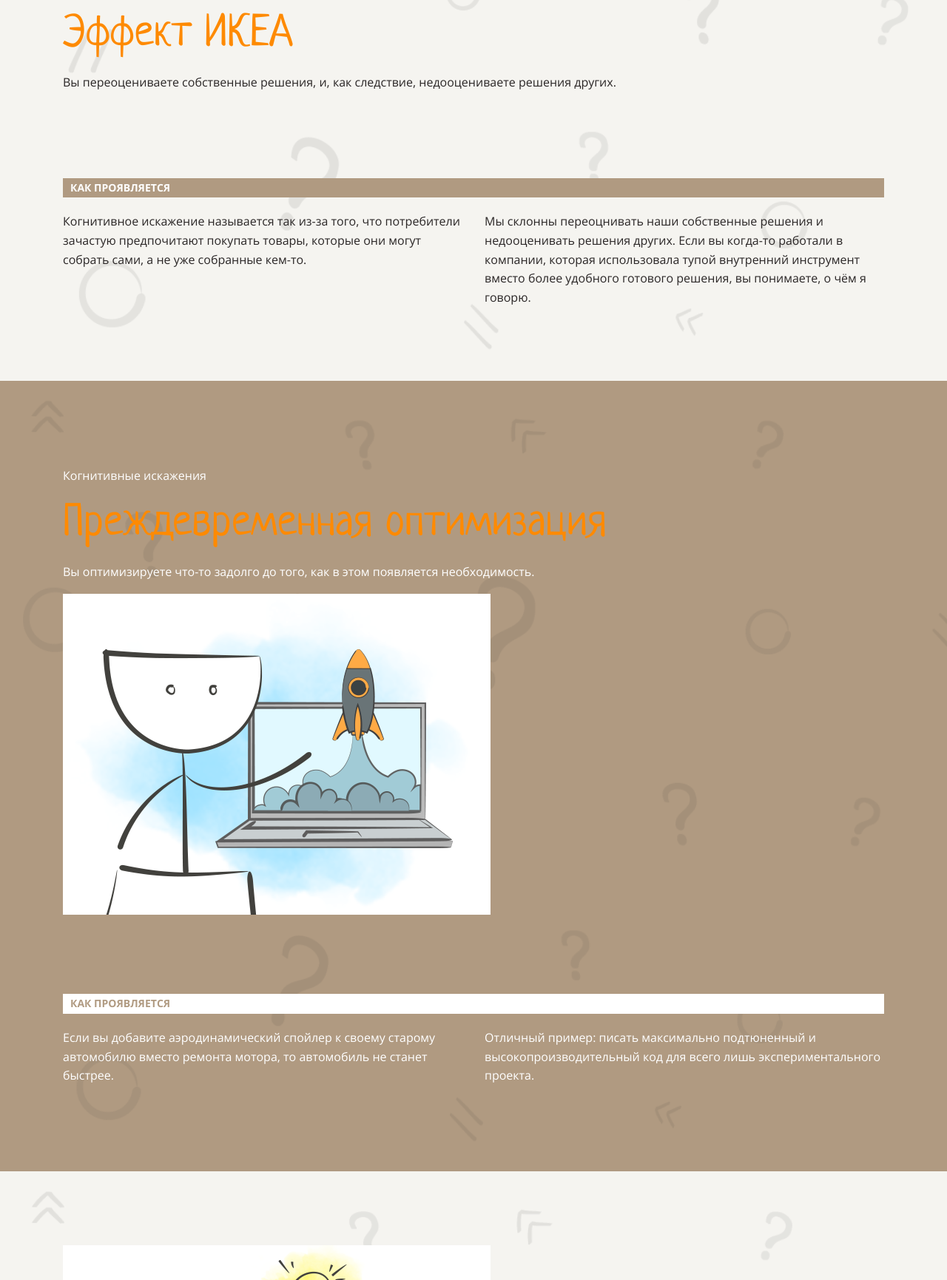
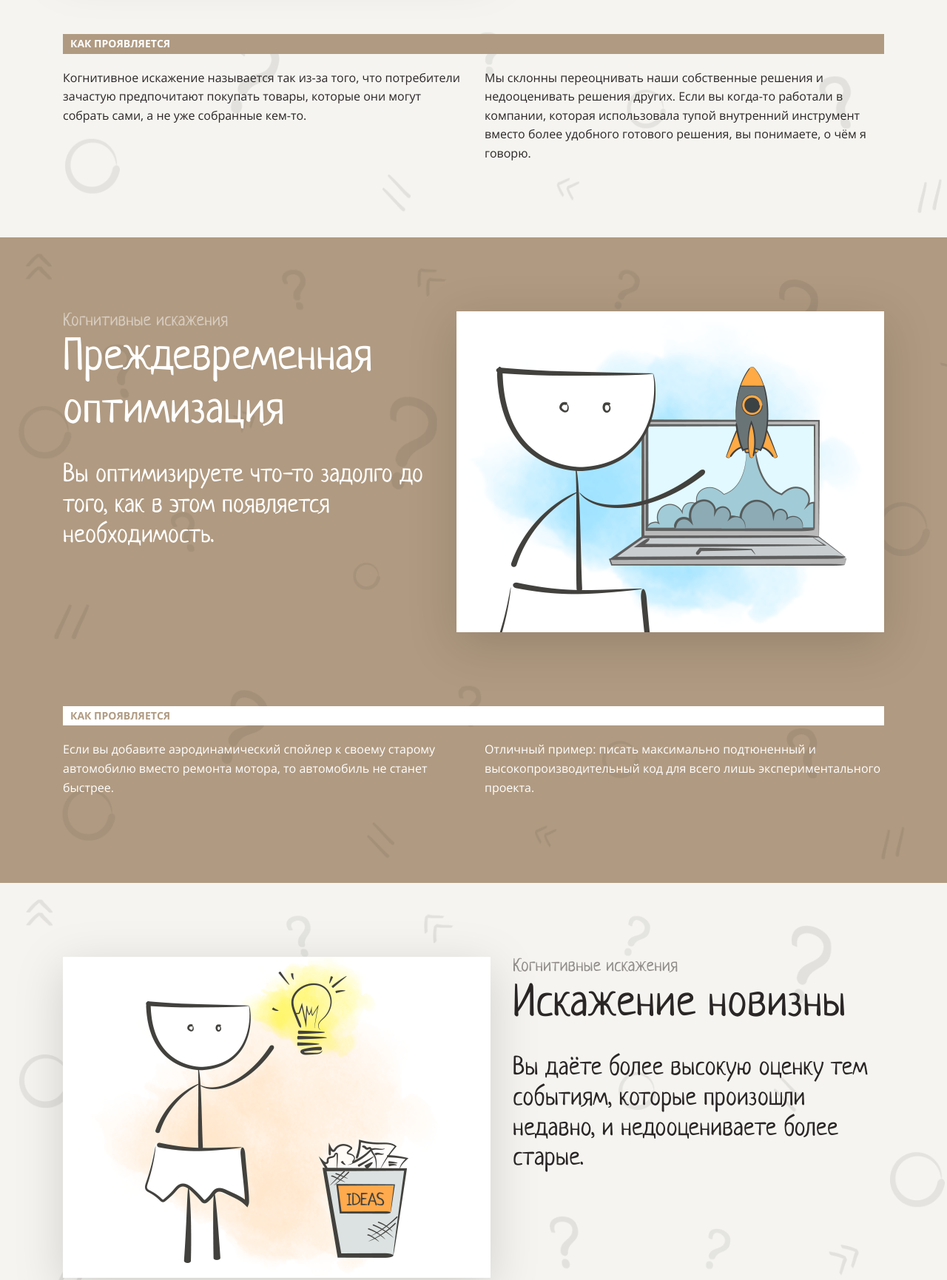
Before and after one commit to aronorance/layout-designer-project-lvl1, a website: page src/index.html in a window 1280 px wide. Shown: the part 3296-5027 px from the top of the page at 74% size. Drawn offline with Linux system fonts and the light colour scheme.

Commit message:
Add distortion section styles

```diff
--- a/src/index.html
+++ b/src/index.html
@@ -62,12 +62,12 @@
 
     <article class="background background-light" id="ikea-effect">
       <div class="container">
-        <div>
-          <img src="images/1.png" alt="">
+        <div class="distortion">
+          <img class="distortion-image" src="images/1.png" alt="">
           <div>
-            <p>Когнитивные искажения</p>
-            <h2>Эффект ИКЕА</h2>
-            <p>Вы переоцениваете собственные решения, и, как следствие, недооцениваете решения других.</p>
+            <p class="distortion-header">Когнитивные искажения</p>
+            <h2 class="distortion-title">Эффект ИКЕА</h2>
+            <p class="distortion-description">Вы переоцениваете собственные решения, и, как следствие, недооцениваете решения других.</p>
           </div>
         </div>
         <div class="columns">
@@ -80,13 +80,13 @@
 
     <article class="background background-brown" id="premature-optimization">
       <div class="container">
-        <div>
+        <div class="distortion">
           <div>
-            <p>Когнитивные искажения</p>
-            <h2>Преждевременная оптимизация</h2>
-            <p>Вы оптимизируете что-то задолго до того, как в этом появляется необходимость.</p>
+            <p class="distortion-header">Когнитивные искажения</p>
+            <h2 class="distortion-title">Преждевременная оптимизация</h2>
+            <p class="distortion-description">Вы оптимизируете что-то задолго до того, как в этом появляется необходимость.</p>
           </div>
-          <img src="images/2.png" alt="">
+          <img class="distortion-image" src="images/2.png" alt="">
         </div>
         <div class="columns">
           <h3 class="columns-title">Как проявляется</h3>
@@ -98,12 +98,12 @@
 
     <article class="background background-light" id="distortion-of-novelty">
       <div class="container">
-        <div>
-          <img src="images/3.png" alt="">
+        <div class="distortion">
+          <img class="distortion-image" src="images/3.png" alt="">
           <div>
-            <p>Когнитивные искажения</p>
-            <h2>Искажение новизны</h2>
-            <p>Вы даёте более высокую оценку тем событиям, которые произошли недавно, и недооцениваете более старые.</p>
+            <p class="distortion-header">Когнитивные искажения</p>
+            <h2 class="distortion-title">Искажение новизны</h2>
+            <p class="distortion-description">Вы даёте более высокую оценку тем событиям, которые произошли недавно, и недооцениваете более старые.</p>
           </div>
         </div>
         <div class="columns">
@@ -116,13 +116,13 @@
 
     <article class="background background-brown" id="hyperbolic-depreciation">
       <div class="container">
-        <div>
+        <div class="distortion">
           <div>
-            <p>Когнитивные искажения</p>
-            <h2>Гиперболическое обесценивание</h2>
-            <p>Вы гонитесь за немедленной маленькой выгодой и игнорируете более крупную, недоступную сейчас, но доступную в будущем.</p>
+            <p class="distortion-header">Когнитивные искажения</p>
+            <h2 class="distortion-title">Гиперболическое обесценивание</h2>
+            <p class="distortion-description">Вы гонитесь за немедленной маленькой выгодой и игнорируете более крупную, недоступную сейчас, но доступную в будущем.</p>
           </div>
-          <img src="images/4.png" alt="">
+          <img class="distortion-image" src="images/4.png" alt="">
         </div>
         <div class="columns">
           <h3 class="columns-title">Как проявляется</h3>
@@ -134,12 +134,12 @@
 
     <article class="background background-light" id="errors-in-planning">
       <div class="container">
-        <div>
-          <img src="images/5.png" alt="">
+        <div class="distortion">
+          <img class="distortion-image" src="images/5.png" alt="">
           <div>
-            <p>Когнитивные искажения</p>
-            <h2>Ошибка планирования</h2>
-            <p>Неправильно рассчитывать время необходимое для завершения задачи.</p>
+            <p class="distortion-header">Когнитивные искажения</p>
+            <h2 class="distortion-title">Ошибка планирования</h2>
+            <p class="distortion-description">Неправильно рассчитывать время необходимое для завершения задачи.</p>
           </div>
         </div>
         <div class="columns">
--- a/src/styles/style.css
+++ b/src/styles/style.css
@@ -290,3 +290,46 @@
   color: var(--color-white);
   background-color: var(--color-primary);
 }
+
+/* distortion section */
+
+.distortion {
+  display: flex;
+  column-gap: 30px;
+}
+
+.distortion-image {
+  filter: drop-shadow(0 16px 32px rgba(0 0 0 / 15%));
+}
+
+.distortion-header,
+.distortion-description {
+  margin: 0;
+
+  line-height: 1.2em;
+  font-family: var(--font-title);
+}
+
+.distortion-header {
+  font-size: 24px;
+
+  color: var(--color-dark-50);
+}
+
+.distortion-title {
+  margin-bottom: 30px;
+
+  color: var(--color-dark);
+}
+
+.distortion-description {
+  font-size: 34px;
+}
+
+.background-brown .distortion-header {
+  color: var(--color-white-50);
+}
+
+.background-brown .distortion-title {
+  color: var(--color-white);
+}
```
